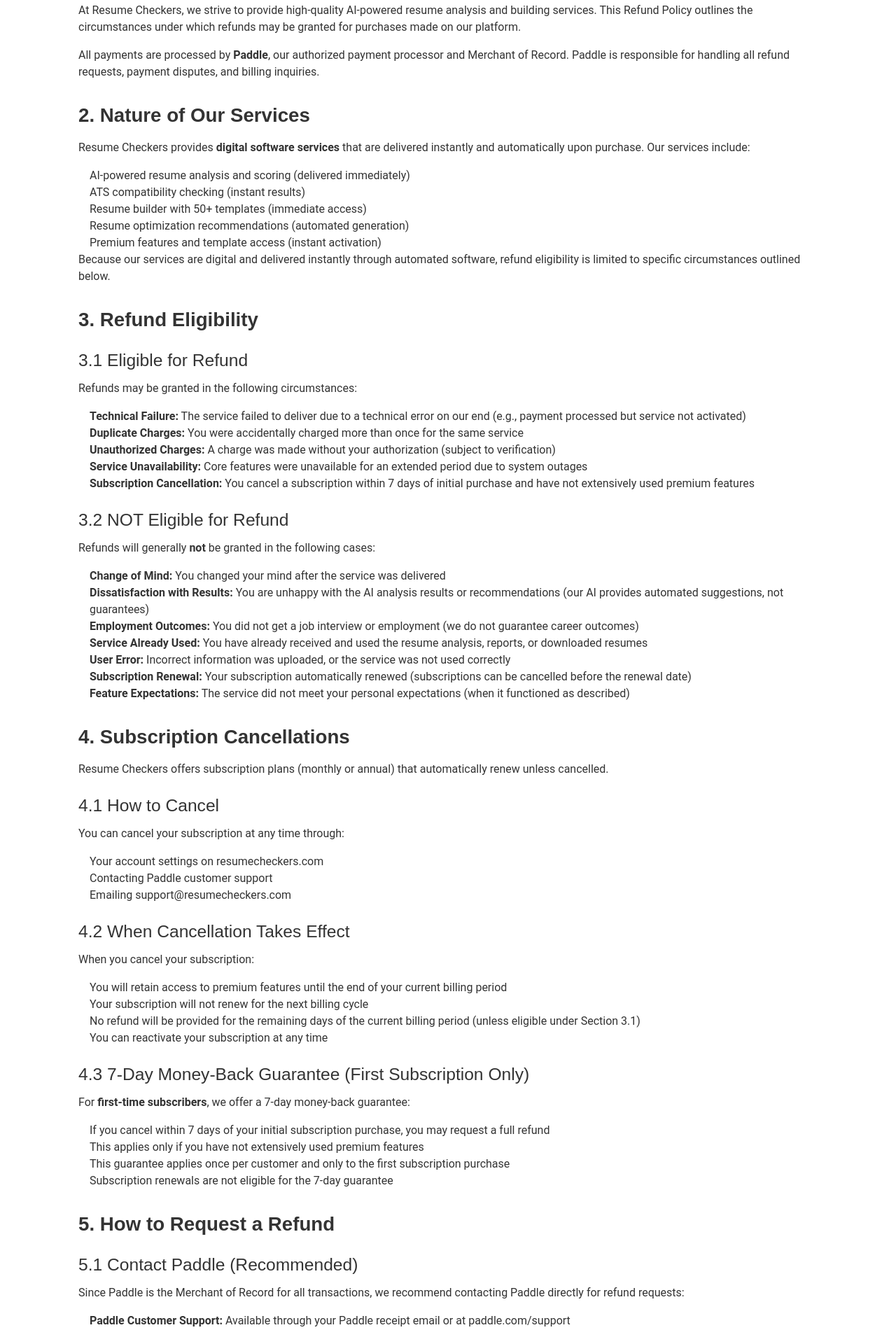
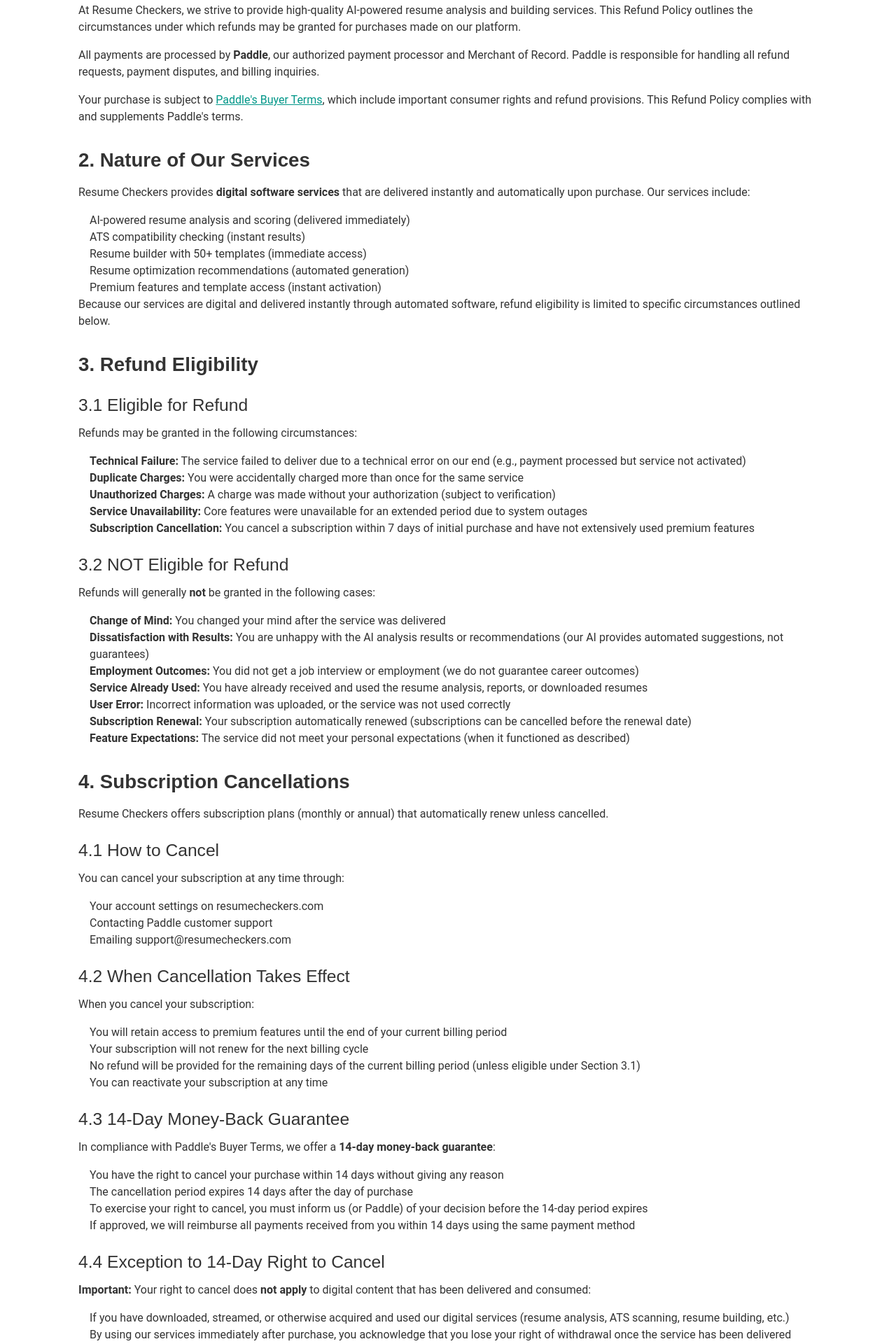
Before and after one commit to djubx/resume-analyzer, a Next.js app: page /refund-policy in a window 1280 px wide. Shown: the part 360-2280 px from the top of the page at 70% size. Built offline with nearby package versions, Linux system fonts and the light colour scheme; no server answers.

Commit message:
Paddle 14 days thingy

```diff
--- a/src/app/refund-policy/page.tsx
+++ b/src/app/refund-policy/page.tsx
@@ -31,6 +31,12 @@
             All payments are processed by <strong>Paddle</strong>, our authorized payment processor and Merchant
             of Record. Paddle is responsible for handling all refund requests, payment disputes, and billing
             inquiries.
+          </Typography>
+          <Typography variant="body1" paragraph>
+            Your purchase is subject to{' '}
+            <a href="https://www.paddle.com/legal/checkout-buyer-terms" target="_blank" rel="noopener noreferrer" style={{ color: '#009688', textDecoration: 'underline' }}>
+              Paddle's Buyer Terms
+            </a>, which include important consumer rights and refund provisions. This Refund Policy complies with and supplements Paddle's terms.
           </Typography>
 
           {/* Nature of Service */}
@@ -132,18 +138,35 @@
           </Typography>
 
           <Typography variant="h3" sx={{ mt: 3, mb: 1.5, fontSize: '1.2rem' }}>
-            4.3 7-Day Money-Back Guarantee (First Subscription Only)
+            4.3 14-Day Money-Back Guarantee
           </Typography>
           <Typography variant="body1" paragraph>
-            For <strong>first-time subscribers</strong>, we offer a 7-day money-back guarantee:
+            In compliance with Paddle's Buyer Terms, we offer a <strong>14-day money-back guarantee</strong>:
           </Typography>
           <Typography component="div" variant="body1" sx={{ pl: 2 }}>
             <ul>
-              <li>If you cancel within 7 days of your initial subscription purchase, you may request a full refund</li>
-              <li>This applies only if you have not extensively used premium features</li>
-              <li>This guarantee applies once per customer and only to the first subscription purchase</li>
-              <li>Subscription renewals are not eligible for the 7-day guarantee</li>
+              <li>You have the right to cancel your purchase within 14 days without giving any reason</li>
+              <li>The cancellation period expires 14 days after the day of purchase</li>
+              <li>To exercise your right to cancel, you must inform us (or Paddle) of your decision before the 14-day period expires</li>
+              <li>If approved, we will reimburse all payments received from you within 14 days using the same payment method</li>
             </ul>
+          </Typography>
+
+          <Typography variant="h3" sx={{ mt: 3, mb: 1.5, fontSize: '1.2rem' }}>
+            4.4 Exception to 14-Day Right to Cancel
+          </Typography>
+          <Typography variant="body1" paragraph>
+            <strong>Important:</strong> Your right to cancel does <strong>not apply</strong> to digital content that has been delivered and consumed:
+          </Typography>
+          <Typography component="div" variant="body1" sx={{ pl: 2 }}>
+            <ul>
+              <li>If you have downloaded, streamed, or otherwise acquired and used our digital services (resume analysis, ATS scanning, resume building, etc.)</li>
+              <li>By using our services immediately after purchase, you acknowledge that you lose your right of withdrawal once the service has been delivered</li>
+              <li>This exception is in accordance with consumer protection laws for digital content</li>
+            </ul>
+          </Typography>
+          <Typography variant="body1" paragraph>
+            This means if you purchase our services and immediately use them (upload a resume, run an analysis, create a resume, etc.), the 14-day cancellation right no longer applies as the digital content has been delivered and consumed.
           </Typography>
 
           {/* How to Request a Refund */}
@@ -189,9 +212,45 @@
             </ul>
           </Typography>
 
+          {/* Model Cancellation Form */}
+          <Typography variant="h2" sx={{ mt: 4, mb: 2, fontSize: '1.5rem' }}>
+            6. Model Cancellation Form
+          </Typography>
+          <Typography variant="body1" paragraph>
+            To exercise your right to cancel within the 14-day period, you may use the following model cancellation form (though it is not obligatory):
+          </Typography>
+          <Box sx={{ mt: 3, mb: 4, p: 3, bgcolor: 'grey.50', borderRadius: 1, border: '1px solid #ddd' }}>
+            <Typography variant="body2" sx={{ fontFamily: 'monospace', whiteSpace: 'pre-line' }}>
+              To: Resume Checkers / Paddle Support Team
+              <br /><br />
+              I/We (*) hereby give notice that I/We (*) cancel my/our (*) contract for the following service:
+              <br /><br />
+              Service name: _______________________
+              <br />
+              Ordered on: _______________________
+              <br />
+              Order number: _______________________
+              <br /><br />
+              Name of consumer(s): _______________________
+              <br />
+              Email address: _______________________
+              <br />
+              Address: _______________________
+              <br /><br />
+              Signature (only if this form is sent on paper): _______________________
+              <br />
+              Date: _______________________
+              <br /><br />
+              (*) Delete as appropriate
+            </Typography>
+          </Box>
+          <Typography variant="body1" paragraph>
+            You can send this form via email to support@resumecheckers.com or contact Paddle directly through your order receipt.
+          </Typography>
+
           {/* Refund Processing */}
           <Typography variant="h2" sx={{ mt: 4, mb: 2, fontSize: '1.5rem' }}>
-            6. Refund Processing Timeline
+            7. Refund Processing Timeline
           </Typography>
           <Typography variant="body1" paragraph>
             If your refund request is approved:
@@ -210,7 +269,7 @@
 
           {/* Partial Refunds */}
           <Typography variant="h2" sx={{ mt: 4, mb: 2, fontSize: '1.5rem' }}>
-            7. Partial Refunds
+            8. Partial Refunds
           </Typography>
           <Typography variant="body1" paragraph>
             In certain circumstances, we may offer partial refunds:
@@ -228,7 +287,7 @@
 
           {/* Chargebacks */}
           <Typography variant="h2" sx={{ mt: 4, mb: 2, fontSize: '1.5rem' }}>
-            8. Chargebacks and Disputes
+            9. Chargebacks and Disputes
           </Typography>
           <Typography variant="body1" paragraph>
             We strongly encourage you to contact us before initiating a chargeback with your bank or credit card
@@ -248,7 +307,7 @@
 
           {/* Exceptions */}
           <Typography variant="h2" sx={{ mt: 4, mb: 2, fontSize: '1.5rem' }}>
-            9. Exceptions and Special Circumstances
+            10. Exceptions and Special Circumstances
           </Typography>
           <Typography variant="body1" paragraph>
             We understand that exceptional circumstances may arise. While this policy outlines our standard
@@ -262,7 +321,7 @@
 
           {/* Contact Information */}
           <Typography variant="h2" sx={{ mt: 4, mb: 2, fontSize: '1.5rem' }}>
-            10. Contact Information
+            11. Contact Information
           </Typography>
           <Typography variant="body1" paragraph>
             For questions about this Refund Policy or to request a refund, please contact:
@@ -275,7 +334,7 @@
 
           {/* Changes to Policy */}
           <Typography variant="h2" sx={{ mt: 4, mb: 2, fontSize: '1.5rem' }}>
-            11. Changes to This Refund Policy
+            12. Changes to This Refund Policy
           </Typography>
           <Typography variant="body1" paragraph>
             We may update this Refund Policy from time to time. Any changes will be posted on this page with an
@@ -289,10 +348,10 @@
               Quick Summary
             </Typography>
             <Typography variant="body2" sx={{ color: 'text.primary' }}>
-              ✅ <strong>7-Day Money-Back Guarantee</strong> for first-time subscribers<br />
+              ✅ <strong>14-Day Money-Back Guarantee</strong> in compliance with Paddle's Buyer Terms<br />
               ✅ <strong>Full refunds</strong> for technical failures or duplicate charges<br />
               ✅ <strong>Processed by Paddle</strong> as Merchant of Record<br />
-              ❌ <strong>No refunds</strong> for change of mind or after service is used<br />
+              ❌ <strong>No refunds</strong> after digital content has been used or consumed<br />
               ❌ <strong>No employment guarantees</strong> - we provide tools, not career outcomes<br />
               ⏱️ <strong>2-3 business days</strong> for review, 5-10 days for processing
             </Typography>
```
